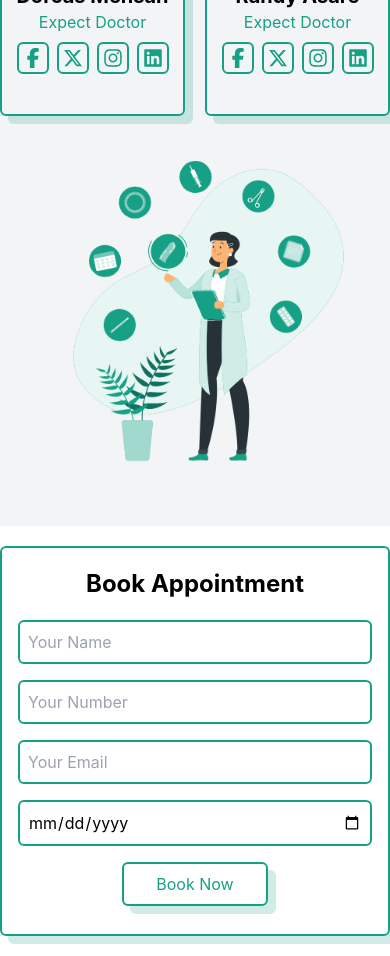
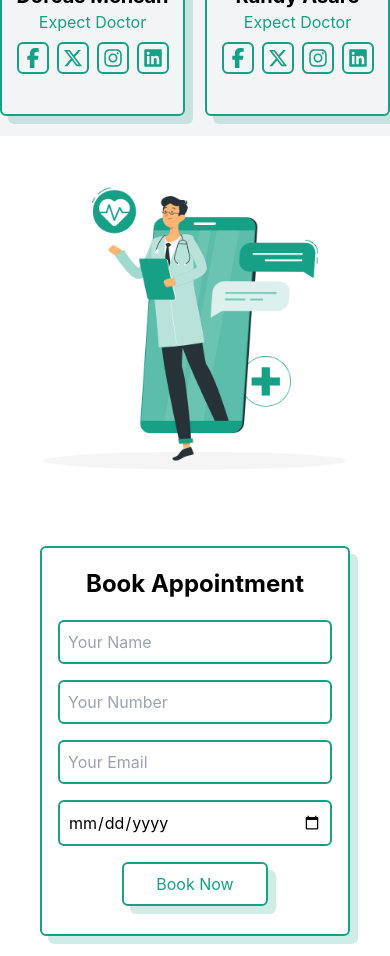
Before and after one commit to KofiAckah/MedCare, a React (Create React App) app: page / in a window 390 px wide. Shown: the part 4560-5516 px from the top of the page. Built offline with nearby package versions, Linux system fonts and the light colour scheme.

Commit message:
Done with the book page

```diff
--- a/src/App.js
+++ b/src/App.js
@@ -5,6 +5,7 @@ import Doctors from "./Components/Doctors";
 import Home from "./Components/Home";
 import InfoHome from "./Components/InfoHome";
 import NavBar from "./Components/NavBar";
+import Review from "./Components/Review";
 import Services from "./Components/Services";
 
 function App() {
@@ -17,6 +18,7 @@ function App() {
       <About />
       <Doctors />
       <Book />
+      <Review />
     </div>
   );
 }
--- a/src/Components/Book.js
+++ b/src/Components/Book.js
@@ -1,5 +1,5 @@
 import React from "react";
-import HomeImage from "../Images/Contraception methods.gif";
+import DoctorImage from "../Images/Online Doctor.gif";
 
 export default function Book() {
   return (
@@ -8,9 +8,13 @@ export default function Book() {
       id="book"
     >
       <div className="flex justify-center items-center h-full">
-        <img src={HomeImage} alt="Gif Image of A Doctor" className="bg-none" />
+        <img
+          src={DoctorImage}
+          alt="Gif Image of A Doctor"
+          className="bg-none"
+        />
       </div>
-      <form className="flex flex-col m-5 justify-center border-2 border-primary rounded-md md:w-4/5 bgHover mx-auto">
+      <form className="flex flex-col m-5 mx-10 justify-center border-2 border-primary rounded-md md:w-4/5 bgHover md:mx-auto">
         <caption className="text-2xl md:text-4xl font-bold my-5 sm:my-10">
           Book Appointment
         </caption>
--- /dev/null
+++ b/src/Components/Review.js
@@ -0,0 +1,5 @@
+import React from "react";
+
+export default function Review() {
+  return <div></div>;
+}
```
Also changed, not shown: src/Images/Online Doctor.gif (added).
